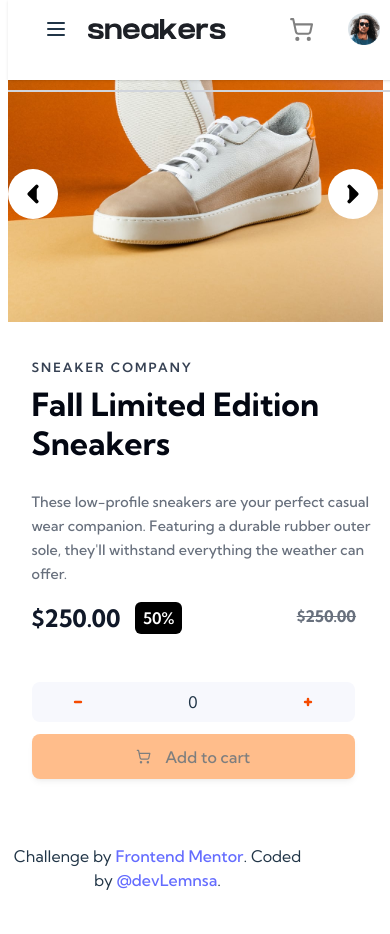
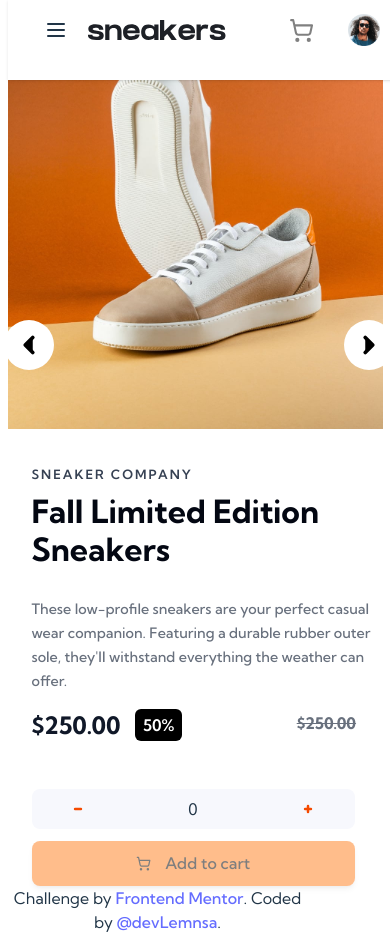
Before and after one commit to LemnsaLeger/Shopping-Cart-E-commerce, a React (Vite) app: page / in a window 390 px wide. Before the commit the page ends 892 px from the top, so only its background shows below. Built offline with nearby package versions, Linux system fonts and the light colour scheme.

Commit message:
Adjust Mobile Design UI especially Navbar width border, image top adjusted to 20rem.

```diff
--- a/src/index.css
+++ b/src/index.css
@@ -248,6 +248,7 @@ svg {
     padding-right: 0;
     padding-left: 0;
     margin: 0;
+    border-bottom: none;
   }
 
   section article {
@@ -292,7 +293,7 @@ svg {
     border-radius: 0;
     width: 375px;
     margin: 0;
-    margin-top: 9.3rem;
+    margin-top: 20rem;
  }
 
  .mood {
@@ -345,9 +346,9 @@ svg {
   /* next and pre message icons */
   .mobile-change-img-icons {
     position: absolute;
-    top: 20%;
-    left: 2%;
-    width: 95%;
+    top: 20rem;
+    left: 1%;
+    width: 100%;
     display: block;
     display: flex;
     justify-content: space-between;
@@ -388,4 +389,9 @@ svg {
     color: #000000;
   }
 
+  /* hide overlay */
+  #root > main > section.mood.flex-grow.pt-20.relative > section.fixed.inset-0.bg-black\/70.z-50.flex.items-center.justify-center.p-4{
+    display: none;
+  }
+
 }
```
